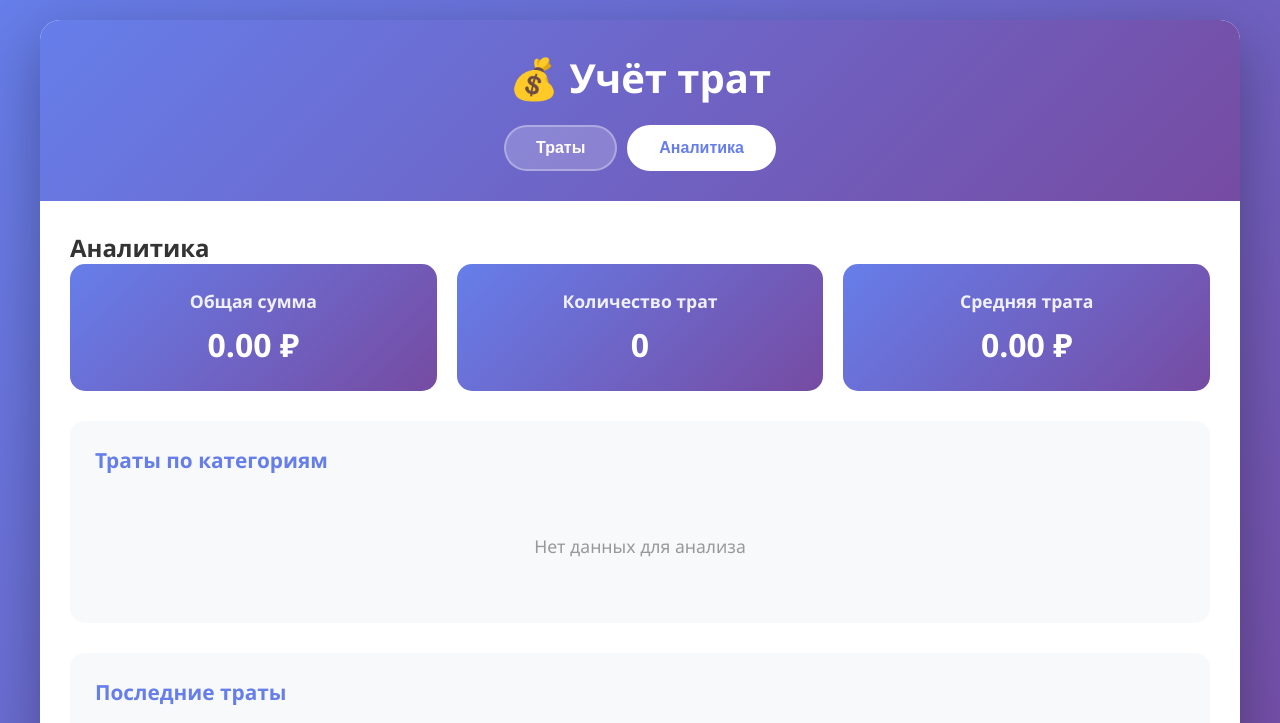
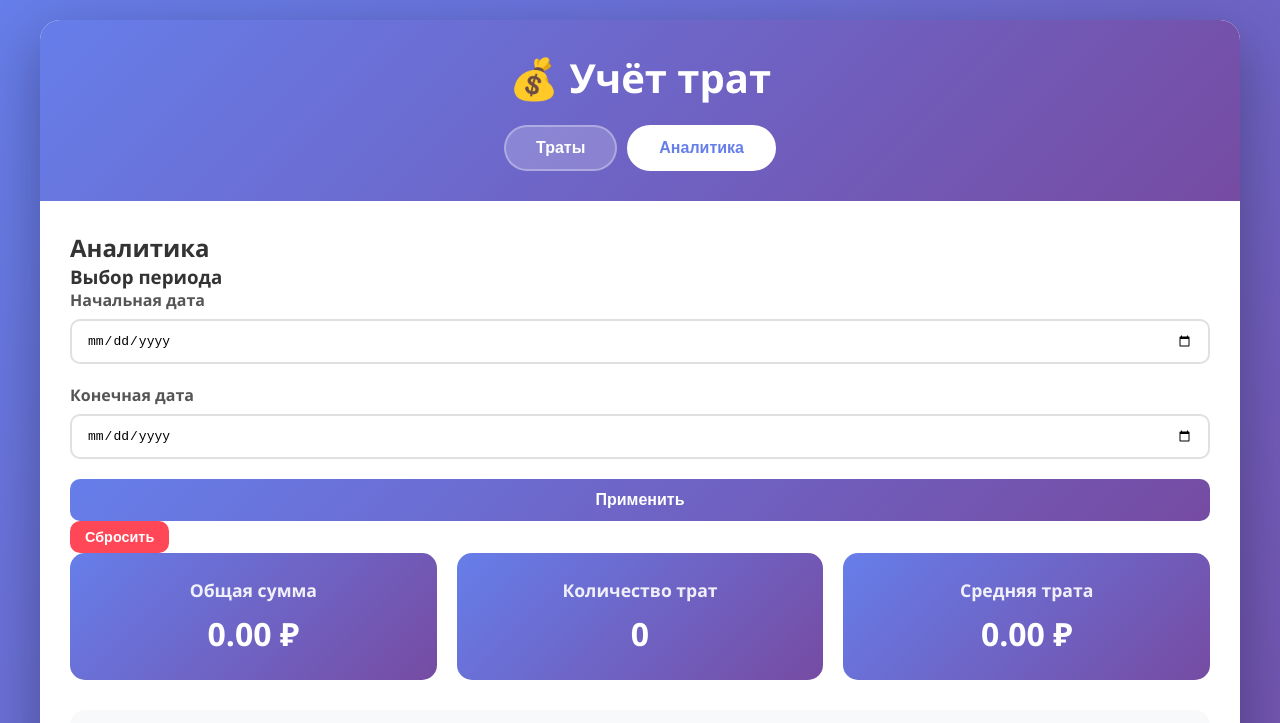
Before and after one commit to v7753937-droid/expense-tracker, a plain HTML site: page index.html in a window 1280 px wide. Both pictures are taken after a click on the button "Аналитика". Shown: the top 723 px of the page. Drawn offline with Linux system fonts and the light colour scheme.

Commit message:
Add period filter to analytics

```diff
--- a/index.html
+++ b/index.html
@@ -85,6 +85,22 @@
             <section id="analytics" class="tab-content">
                 <h2>Аналитика</h2>
 
+                <div class="period-filter">
+                    <h3>Выбор периода</h3>
+                    <div class="period-controls">
+                        <div class="form-group">
+                            <label for="startDate">Начальная дата</label>
+                            <input type="date" id="startDate">
+                        </div>
+                        <div class="form-group">
+                            <label for="endDate">Конечная дата</label>
+                            <input type="date" id="endDate">
+                        </div>
+                        <button type="button" class="btn btn-primary" id="applyPeriodFilter">Применить</button>
+                        <button type="button" class="btn btn-danger" id="resetPeriodFilter">Сбросить</button>
+                    </div>
+                </div>
+
                 <div class="analytics-cards">
                     <div class="analytics-card">
                         <h3>Общая сумма</h3>
```
